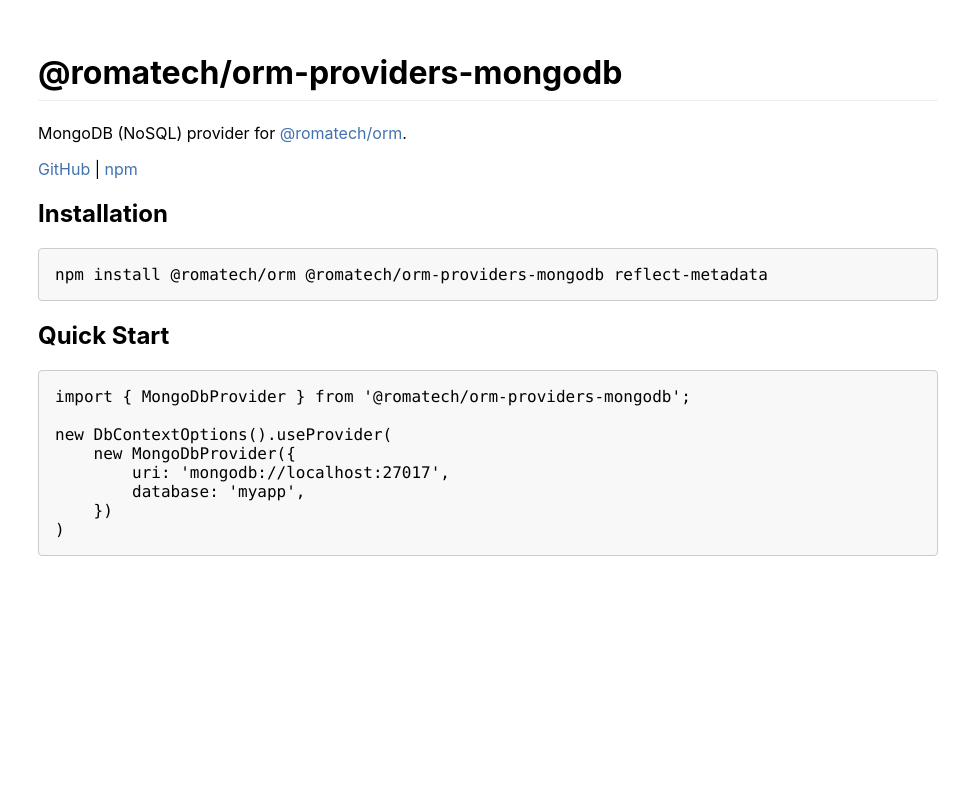
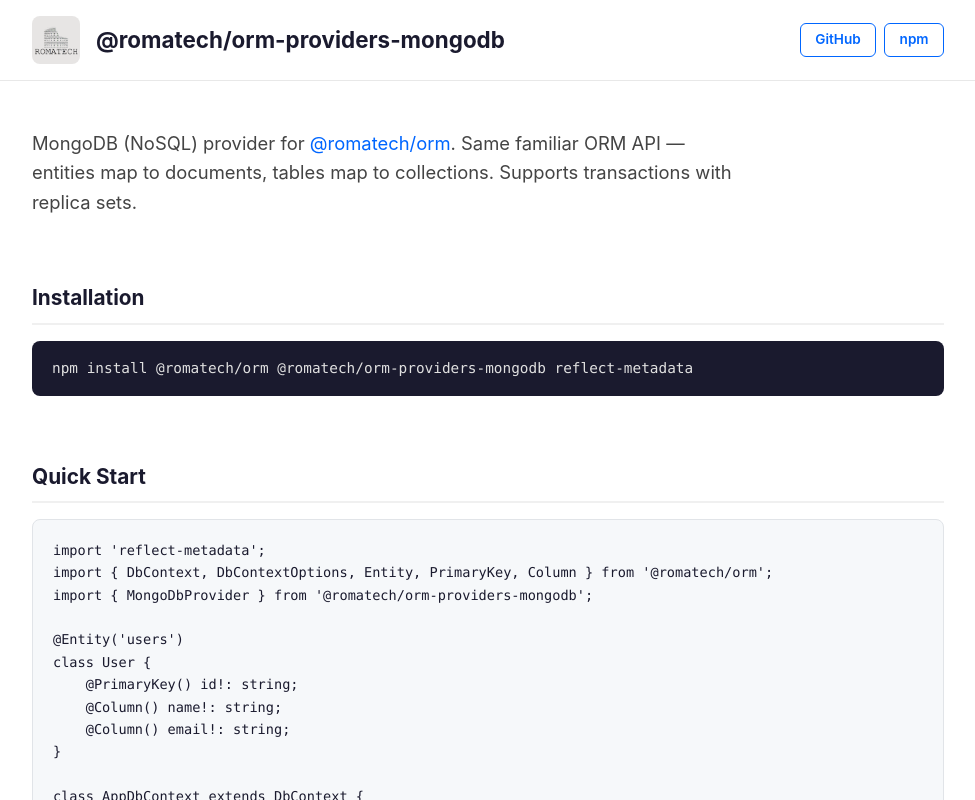
Before and after one commit to RomaTech-LTDA/orm-providers-mongodb, a website: page index.html in a window 1280 px wide. Shown: the top 800 px of the page, without its empty margins (152-1127 px from the left). Drawn offline with Linux system fonts and the light colour scheme.

Commit message:
docs and pages

```diff
--- a/index.html
+++ b/index.html
@@ -1,34 +1,132 @@
 <!DOCTYPE html>
-<html>
+<html lang="en">
 <head>
-    <title>@romatech/orm-providers-mongodb - docs</title>
     <meta charset="UTF-8">
+    <meta name="viewport" content="width=device-width, initial-scale=1">
+    <title>@romatech/orm-providers-mongodb — MongoDB Provider</title>
+    <meta name="description" content="MongoDB (NoSQL) provider for @romatech/orm. Full CRUD, transactions, QueryBuilder, pagination, and migration tracking.">
     <style>
-        body { font-family: -apple-system, BlinkMacSystemFont, sans-serif; max-width: 900px; margin: 0 auto; padding: 2rem; }
-        h1 { border-bottom: 1px solid #eee; padding-bottom: 0.5rem; }
-        pre { background: #f8f8f8; border: 1px solid #ccc; border-radius: 4px; padding: 1rem; overflow-x: auto; }
-        code { font-family: Menlo, Monaco, monospace; }
-        a { color: #4271ae; text-decoration: none; }
+        * { margin: 0; padding: 0; box-sizing: border-box; }
+        body { font-family: -apple-system, BlinkMacSystemFont, 'Segoe UI', Roboto, sans-serif; color: #1a1a2e; line-height: 1.6; }
+        a { color: #0066ff; text-decoration: none; }
         a:hover { text-decoration: underline; }
+        .container { max-width: 960px; margin: 0 auto; padding: 0 1.5rem; }
+        header { border-bottom: 1px solid #e8e8e8; padding: 1rem 0; }
+        .header-inner { display: flex; align-items: center; gap: 1rem; flex-wrap: wrap; }
+        .header-inner img { height: 48px; width: 48px; border-radius: 8px; }
+        .header-inner h1 { font-size: 1.4rem; font-weight: 700; flex: 1; }
+        .header-links { display: flex; gap: 0.5rem; }
+        .header-links a { border: 1px solid #0066ff; padding: 0.3rem 0.9rem; border-radius: 6px; font-size: 0.85rem; font-weight: 600; transition: background 0.2s; }
+        .header-links a:hover { background: #0066ff; color: #fff; text-decoration: none; }
+        .hero { padding: 3rem 0 2rem; }
+        .hero p { font-size: 1.15rem; color: #444; max-width: 700px; }
+        section { padding: 2rem 0; }
+        section h2 { font-size: 1.3rem; font-weight: 700; margin-bottom: 1rem; border-bottom: 2px solid #f0f0f0; padding-bottom: 0.5rem; }
+        .install-box { background: #1a1a2e; color: #e0e0e0; padding: 1rem 1.25rem; border-radius: 8px; font-family: 'SF Mono', 'Fira Code', 'Consolas', monospace; font-size: 0.9rem; overflow-x: auto; }
+        pre { background: #f6f8fa; border: 1px solid #e1e4e8; border-radius: 8px; padding: 1.25rem; overflow-x: auto; font-size: 0.85rem; line-height: 1.5; }
+        code { font-family: 'SF Mono', 'Fira Code', 'Consolas', monospace; }
+        :not(pre) > code { background: #f0f0f0; padding: 2px 6px; border-radius: 4px; font-size: 0.85em; }
+        .features-grid { display: grid; grid-template-columns: repeat(auto-fit, minmax(260px, 1fr)); gap: 1rem; }
+        .feature-card { background: #f9fafb; border: 1px solid #e8e8e8; border-radius: 8px; padding: 1.25rem; }
+        .feature-card h3 { font-size: 0.95rem; font-weight: 600; margin-bottom: 0.4rem; }
+        .feature-card p { font-size: 0.85rem; color: #555; }
+        footer { border-top: 1px solid #e8e8e8; padding: 2rem 0; margin-top: 2rem; text-align: center; color: #888; font-size: 0.85rem; }
+        @media (max-width: 600px) {
+            .header-inner { flex-direction: column; align-items: flex-start; }
+            .hero p { font-size: 1rem; }
+        }
     </style>
 </head>
 <body>
+    <header>
+        <div class="container header-inner">
+            <img src="logo.png" alt="@romatech/orm-providers-mongodb" />
             <h1>@romatech/orm-providers-mongodb</h1>
-    <p>MongoDB (NoSQL) provider for <a href="https://www.npmjs.com/package/@romatech/orm">@romatech/orm</a>.</p>
-    <p>
-        <a href="https://github.com/RomaTech-LTDA/orm-providers-mongodb">GitHub</a> |
+            <nav class="header-links">
+                <a href="https://github.com/RomaTech-LTDA/orm-providers-mongodb">GitHub</a>
                 <a href="https://www.npmjs.com/package/@romatech/orm-providers-mongodb">npm</a>
-    </p>
+            </nav>
+        </div>
+    </header>
+
+    <main class="container">
+        <div class="hero">
+            <p>MongoDB (NoSQL) provider for <a href="https://www.npmjs.com/package/@romatech/orm">@romatech/orm</a>. Same familiar ORM API — entities map to documents, tables map to collections. Supports transactions with replica sets.</p>
+        </div>
+
+        <section>
             <h2>Installation</h2>
-    <pre><code>npm install @romatech/orm @romatech/orm-providers-mongodb reflect-metadata</code></pre>
+            <div class="install-box">npm install @romatech/orm @romatech/orm-providers-mongodb reflect-metadata</div>
+        </section>
+
+        <section>
             <h2>Quick Start</h2>
-    <pre><code>import { MongoDbProvider } from '@romatech/orm-providers-mongodb';
+            <pre><code>import 'reflect-metadata';
+import { DbContext, DbContextOptions, Entity, PrimaryKey, Column } from '@romatech/orm';
+import { MongoDbProvider } from '@romatech/orm-providers-mongodb';
 
+@Entity('users')
+class User {
+    @PrimaryKey() id!: string;
+    @Column() name!: string;
+    @Column() email!: string;
+}
+
+class AppDbContext extends DbContext {
+    users = this.set(User);
+
+    constructor() {
+        super(
             new DbContextOptions().useProvider(
                 new MongoDbProvider({
                     uri: 'mongodb://localhost:27017',
-        database: 'myapp',
+                    database: 'myapp'
                 })
-)</code></pre>
+            )
+        );
+    }
+}
+
+const db = new AppDbContext();
+db.users.add({ id: 'abc123', name: 'Alice', email: 'alice@example.com' });
+await db.saveChanges();</code></pre>
+        </section>
+
+        <section>
+            <h2>Features</h2>
+            <div class="features-grid">
+                <div class="feature-card">
+                    <h3>Full CRUD</h3>
+                    <p>add, addRange, update, remove, removeRange, find, getAll — documents stored in collections.</p>
+                </div>
+                <div class="feature-card">
+                    <h3>Transactions</h3>
+                    <p>Multi-document transactions with beginTransaction, commit, rollback (requires replica set).</p>
+                </div>
+                <div class="feature-card">
+                    <h3>QueryBuilder</h3>
+                    <p>Ordering via MongoDB sort(), skip/take pagination, and client-side predicate evaluation.</p>
+                </div>
+                <div class="feature-card">
+                    <h3>Schema-less</h3>
+                    <p>No DDL migrations needed — MongoDB is schema-free. Migration history still tracked.</p>
+                </div>
+                <div class="feature-card">
+                    <h3>Scaffold</h3>
+                    <p>Infer entity types from sample documents and generate TypeScript files.</p>
+                </div>
+                <div class="feature-card">
+                    <h3>MongoDB 4.0+</h3>
+                    <p>Requires Node.js &ge; 18. Uses the <code>mongodb</code> package (installed automatically).</p>
+                </div>
+            </div>
+        </section>
+    </main>
+
+    <footer>
+        <div class="container">
+            <p>MIT License &copy; RomaTech / Leandro Romanelli</p>
+        </div>
+    </footer>
 </body>
 </html>
```
Also changed, not shown: CHANGELOG.md. Lines whose indentation alone changed are shown as unchanged.
